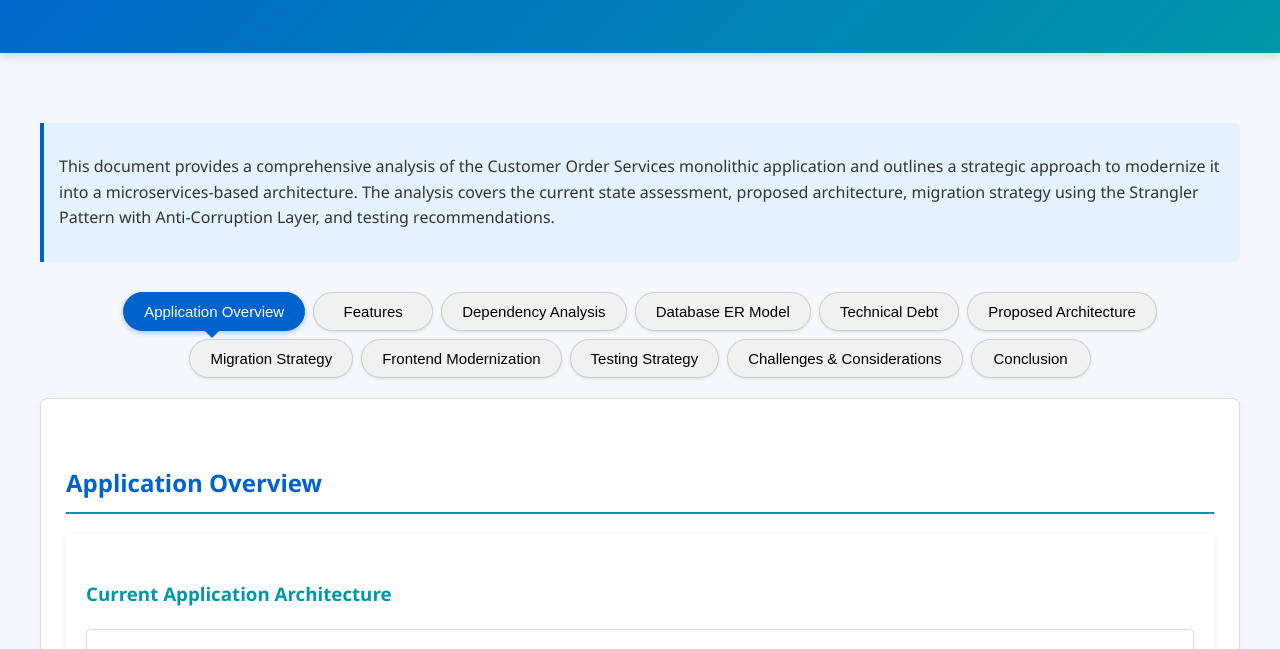
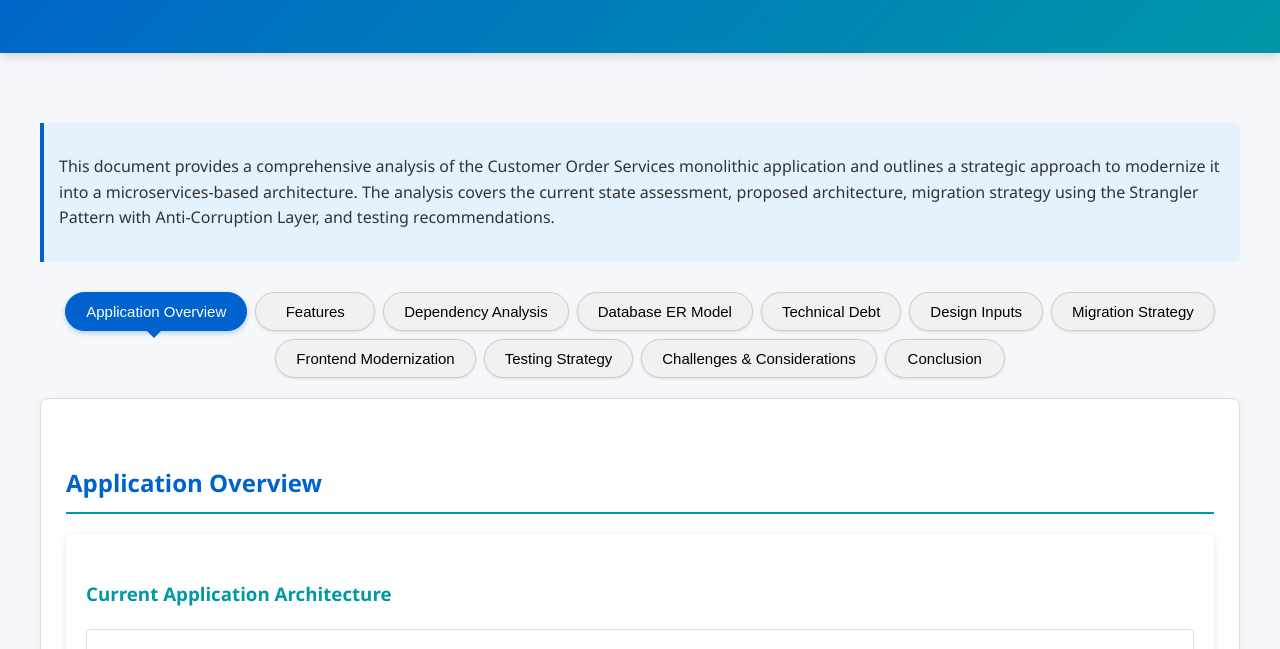
Before and after one commit to ramp-cyb/DesignDocs, a plain HTML site: page J2EEMonolithApp/index.html in a window 1280 px wide. Shown: the part 151-800 px from the top of the page. Drawn offline with Linux system fonts and the light colour scheme.

Commit message:
Renamed 'Proposed Architecture' tab to 'Design Inputs'

```diff
--- a/J2EEMonolithApp/index.html
+++ b/J2EEMonolithApp/index.html
@@ -456,7 +456,7 @@
                 <button class="tablinks" onclick="openTab(event, 'architecture')">Dependency Analysis</button>
                 <button class="tablinks" onclick="openTab(event, 'database')">Database ER Model</button>
                 <button class="tablinks" onclick="openTab(event, 'techdebt')">Technical Debt</button>
-                <button class="tablinks" onclick="openTab(event, 'microservices')">Proposed Architecture</button>
+                <button class="tablinks" onclick="openTab(event, 'microservices')">Design Inputs</button>
                 <button class="tablinks" onclick="openTab(event, 'migration')">Migration Strategy</button>
                 <button class="tablinks" onclick="openTab(event, 'frontend')">Frontend Modernization</button>
                 <button class="tablinks" onclick="openTab(event, 'testing')">Testing Strategy</button>
@@ -1313,7 +1313,7 @@ CustomerOrderServicesProject (Parent POM)
             </div>
 
             <div id="microservices" class="tabcontent">
-                <h2>Proposed Architecture</h2>
+                <h2>Design Inputs</h2>
                 <div class="card">
                     <div class="diagram">
                         <svg width="1000" height="680" viewBox="0 0 1000 680" preserveAspectRatio="xMinYMin meet" xmlns="http://www.w3.org/2000/svg">
```
